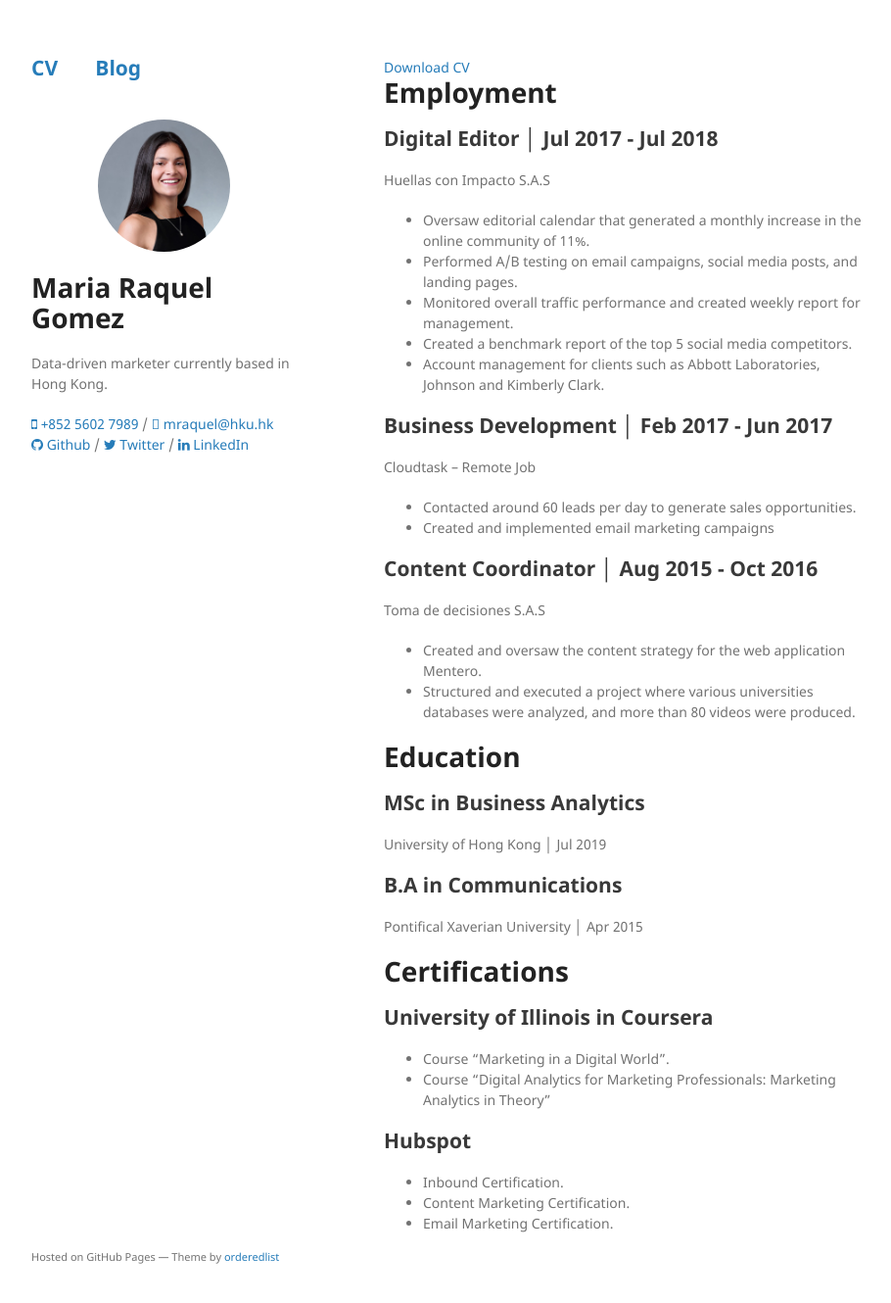
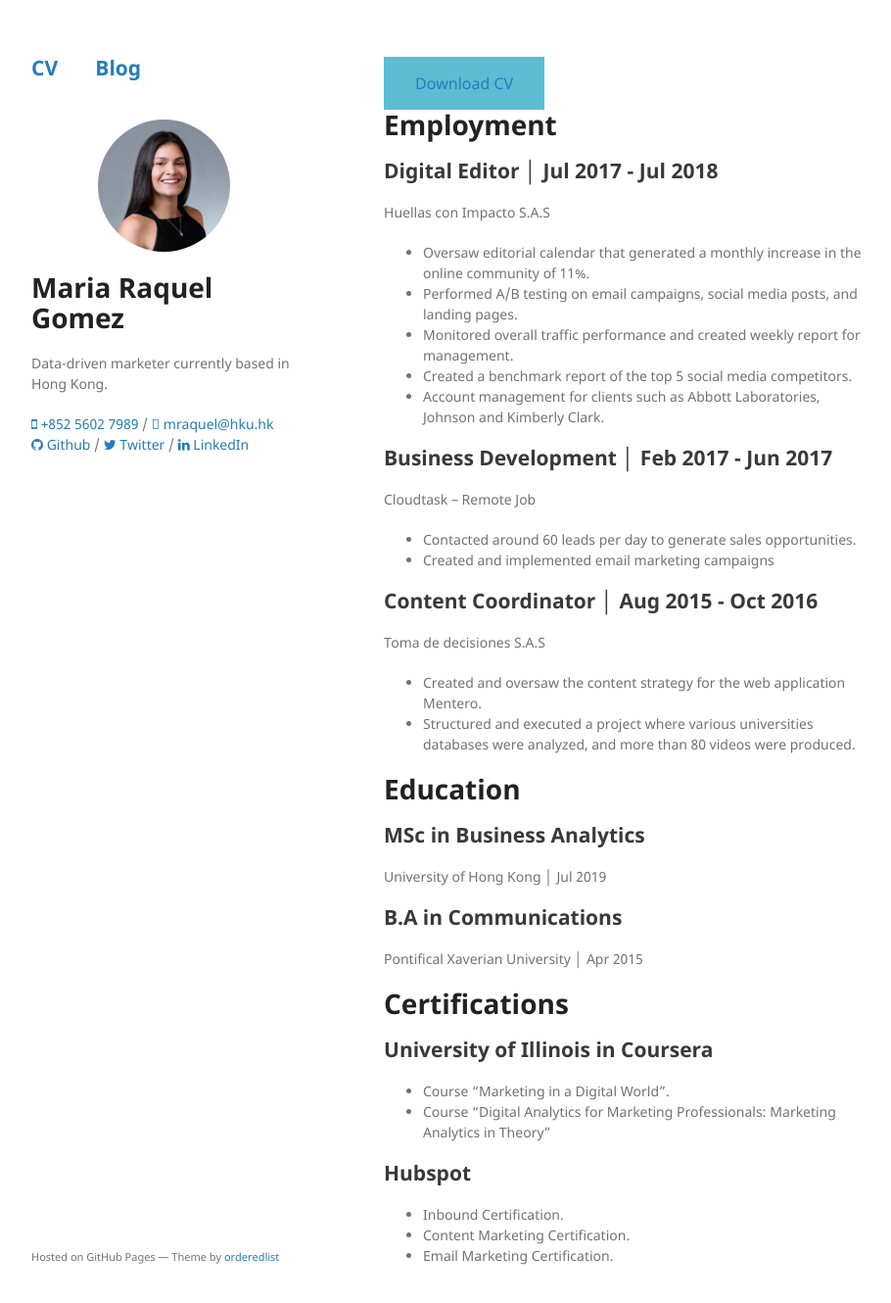
Before and after one commit to mraquelgomezl/mraquelgomezl.github.io, a Jekyll site: the page built from another-page.html, in a window 1280 px wide and 1362 px high. Shown: the top 1330 px of the window at 98% size, without its empty margins (178-1088 px from the left). Built offline with Jekyll 4.4.1, drawn with Linux system fonts in a browser that asks for light colours.

Commit message:
Update style.scss

```diff
--- a/assets/css/style.scss
+++ b/assets/css/style.scss
@@ -9,4 +9,14 @@ img.logo {
   margin-right: auto;
 }
 
+a.button {
+  background-color: #5DBCD2;
+  border: none;
+  text-color: white;
+  padding: 15px 32px;
+  text-decoration: none;
+  display: inline-block;
+  font-size: 16px;
+}
+
 @import "jekyll-theme-minimal";
```
